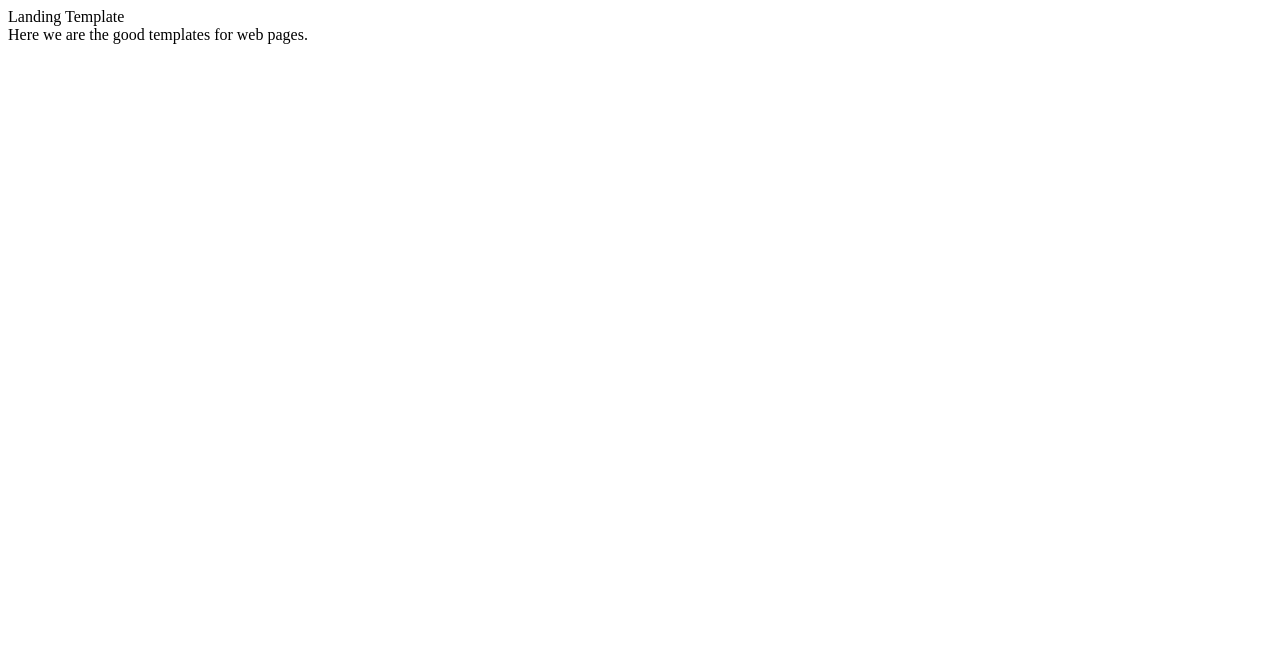
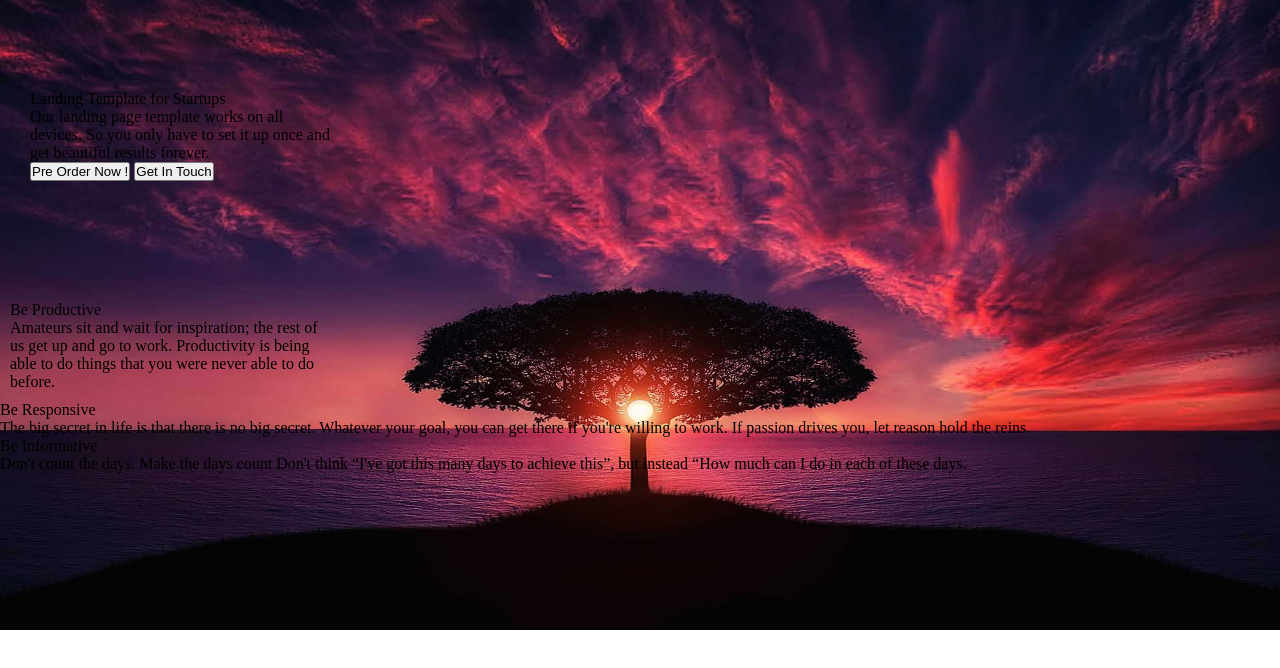
Before and after one commit to barathrahav/CSS-Repo, a plain HTML site: page Phamplet/phamplet.html in a window 1280 px wide. Drawn offline with Linux system fonts and the light colour scheme; a web font is replaced by a local one.

Commit message:
change logs

```diff
--- a/Phamplet/phamplet.css
+++ b/Phamplet/phamplet.css
@@ -1,4 +1,27 @@
-.title{
-    font-size: 50px;
-    font-weight: 700;
+@import url('https://fonts.googleapis.com/css2?family=Rubik+Pixels&display=swap');
+@import url('https://fonts.googleapis.com/css2?family=Poppins:wght@200;300;400;500;600;700&display=swap');
+
+*{
+    margin: 0;
+    padding: 0;
+    /* font-family: 'Poppins',sans-serif; */
 }
+img{
+    height: 630px;
+    width: 100%;
+    display: flex;
+}
+.main{
+    width: 320px;
+    padding: 10px;
+    margin-top: -550px;
+    margin-left: 20px;
+    box-sizing: border-box;
+    border: 0;
+    background-color: rgba(0, 0, 0, 0.2);
+}
+.sub1{
+    width: 320px;
+    padding: 10px;
+    margin-top: 100px;
+}
--- a/Phamplet/phamplet.html
+++ b/Phamplet/phamplet.html
@@ -4,15 +4,48 @@
     <meta charset="UTF-8">
     <meta http-equiv="X-UA-Compatible" content="IE=edge">
     <meta name="viewport" content="width=device-width, initial-scale=1.0">
+    <link rel="stylesheet" href="phamplet.css">
     <title>Phamplet</title>
 </head>
 <body>
+
     <div class="container">
-        <div class="title">
-            Landing Template
+        <img src="bg36717.jpg">
+        <div class="main">
+            <div class="title">
+                Landing Template for Startups
+            </div>
+            <div class="content">
+                Our landing page template works on all devices, So you only have to set it up once and get beautiful results forever.
+            </div>
+            <div>
+                <input type="submit" value="Pre Order Now !">
+                <input type="submit" value="Get In Touch">
+            </div>
         </div>
-        <div class="content">
-            Here we are the good templates for web pages.
+        <div class="sub1">
+            <div class="title">
+                Be Productive
+            </div>
+            <div class="content">
+                Amateurs sit and wait for inspiration; the rest of us get up and go to work. Productivity is being able to do things that you were never able to do before.
+            </div>
+        </div>
+        <div class="sub2">
+            <div class="title">
+                Be Responsive
+            </div>
+            <div class="content">
+                The big secret in life is that there is no big secret. Whatever your goal, you can get there if you're willing to work. If passion drives you, let reason hold the reins.
+            </div>
+        </div>
+        <div class="sub3">
+            <div class="title">
+                Be Informative
+            </div>
+            <div class="content">
+                Don't count the days. Make the days count Don't think “I've got this many days to achieve this”, but instead “How much can I do in each of these days.
+            </div>
         </div>
     </div>
 </body>
```
Also changed, not shown: Phamplet/bg36717.jpg (added).
